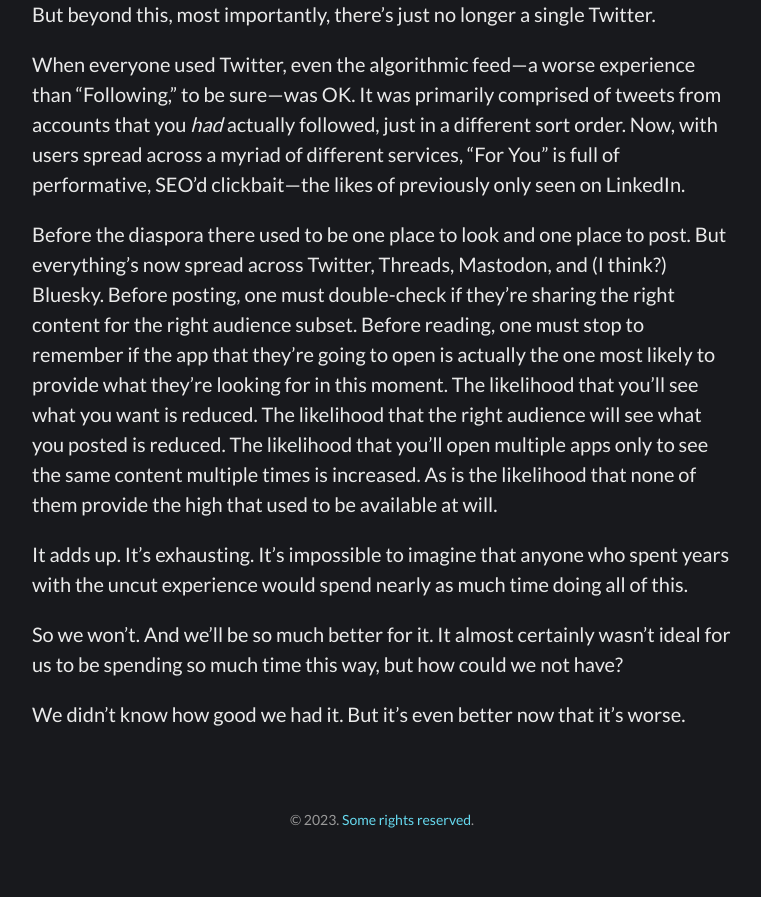
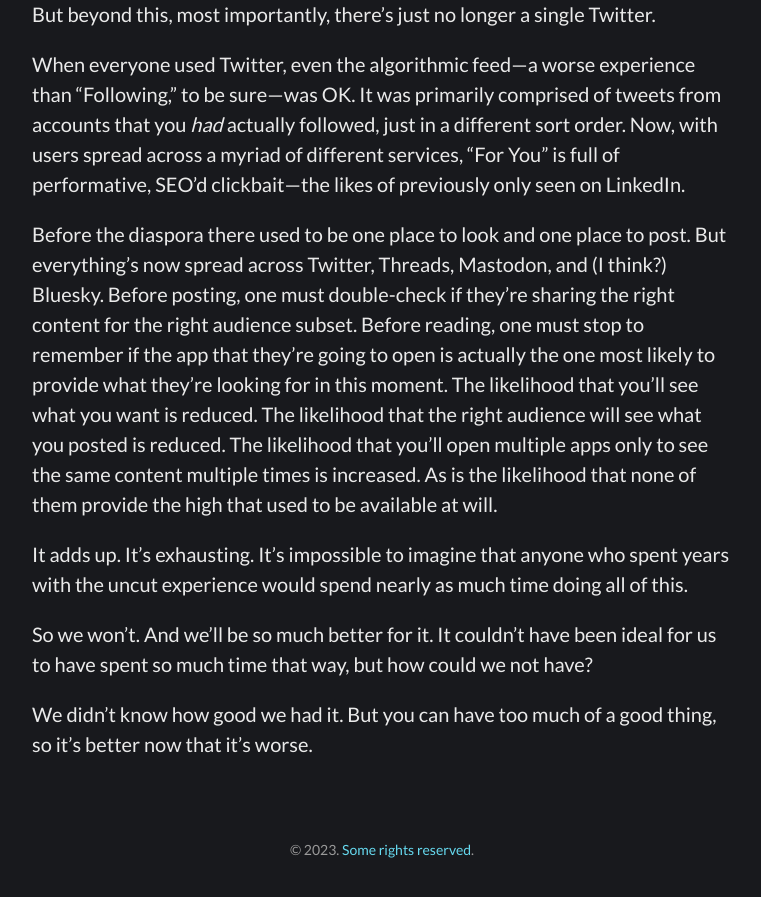
Before and after one commit to irace/irace.github.com, a Jekyll site: the page built from _posts/2023-12-26-watered-down.md, in a window 1280 px wide and 900 px high, scrolled down 1182 px. Shown: the top 897 px of the window, without its empty margins (258-1019 px from the left). Built offline with Jekyll 4.4.1, drawn with Linux system fonts in a browser that asks for light colours; before the commit the page ends 2052 px from its top, so only the background shows below that.

Commit message:
Even clearer

```diff
--- a/_posts/2023-12-26-watered-down.md
+++ b/_posts/2023-12-26-watered-down.md
@@ -27,6 +27,6 @@
 
 It adds up. It’s exhausting. It’s impossible to imagine that anyone who spent years with the uncut experience would spend nearly as much time doing all of this.
 
-So we won’t. And we’ll be so much better for it. It almost certainly wasn’t ideal for us to be spending so much time this way, but how could we not have?
+So we won’t. And we’ll be so much better for it. It couldn’t have been ideal for us to have spent so much time that way, but how could we not have?
 
-We didn’t know how good we had it. But it’s even better now that it’s worse.
+We didn’t know how good we had it. But you can have too much of a good thing, so it’s better now that it’s worse.
```
